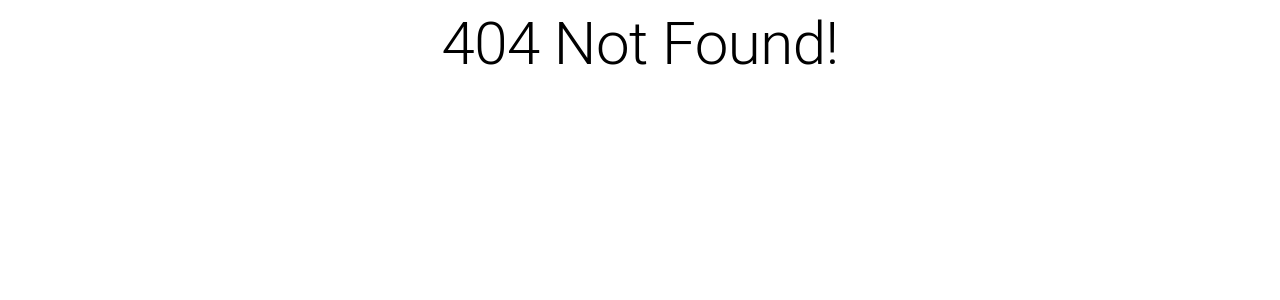
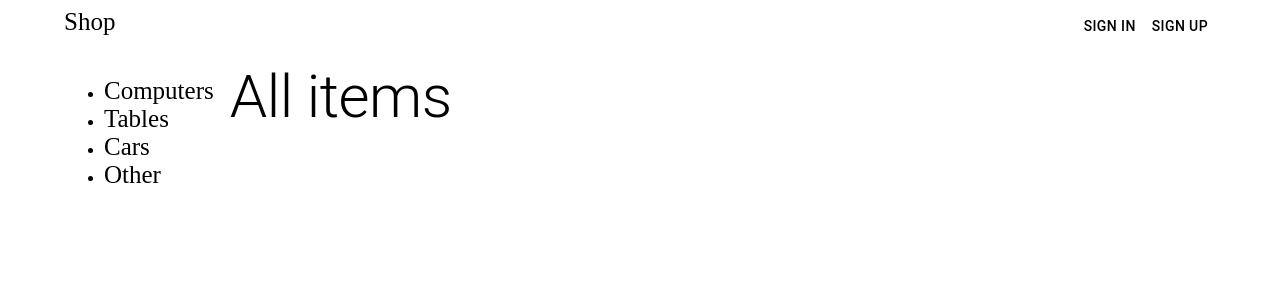
Before and after one commit to limbonalim/Test-5, a React (Vite) app in the folder frontend/: page / in a window 1280 px wide. Before the commit this address had no page. Shown: the top 300 px of the page. Built offline with nearby package versions, Linux system fonts and the light colour scheme.

Commit message:
added ProductsPage page

```diff
--- a/frontend/src/App.tsx
+++ b/frontend/src/App.tsx
@@ -2,17 +2,23 @@ import { Route, Routes } from 'react-router-dom';
 import NotFound from './components/UI/Not-Found/NotFound.tsx';
 import Register from './feathers/users/Register.tsx';
 import Login from './feathers/users/Login.tsx';
+import Layout from './components/UI/Layout/Layout.tsx';
+import ProductsPage from './feathers/products/ProductsPage.tsx';
 
 
 const App = () => {
 
   return (
     <>
-      <Routes>
-        <Route path='/register' element={<Register/>}/>
-        <Route path='/login' element={<Login/>}/>
-        <Route path="*" element={(<NotFound/>)}/>
-      </Routes>
+      <Layout>
+        <Routes>
+          <Route path='/register' element={<Register/>}/>
+          <Route path='/login' element={<Login/>}/>
+          <Route path='/' element={<ProductsPage/>}/>
+          <Route path='/products/:category' element={<ProductsPage/>}/>
+          <Route path="*" element={(<NotFound/>)}/>
+        </Routes>
+      </Layout>
     </>
   )
 };
--- a/frontend/src/components/Toolbar/Toolbar.tsx
+++ b/frontend/src/components/Toolbar/Toolbar.tsx
@@ -4,13 +4,14 @@ import UserMenu from './UserMenu.tsx';
 import AnonymousMenu from './AnonymousMenu.tsx';
 import { useAppSelector } from '../../app/hooks.ts';
 import { selectUser } from '../../feathers/users/usersSlice.ts';
+import { logo } from '../../constants.ts';
 
 const Toolbar = () => {
   const user = useAppSelector(selectUser);
   return (
     <Grid container sx={{justifyContent: 'space-between', flexWrap: 'nowrap'}}>
       <Grid item>
-        <Link to="/" component={RouterLink} color="inherit" sx={{textDecoration: 'none', fontSize: 25}}>Reddit</Link>
+        <Link to="/" component={RouterLink} color="inherit" sx={{textDecoration: 'none', fontSize: 25}}>{logo}</Link>
       </Grid>
       {user ? (<UserMenu user={user}/>) : (<AnonymousMenu/>)}
     </Grid>
--- a/frontend/src/constants.ts
+++ b/frontend/src/constants.ts
@@ -1 +1,17 @@
 export const BASE_URL = 'http://localhost:8000';
+
+export const logo = 'Shop';
+
+export enum Category {
+  computers = 'computers',
+  tables = 'tables',
+  cars = 'cars',
+  other = 'other',
+}
+
+export const category = [
+  {title: 'Computers', path: '/products/computers', value: Category.computers},
+  {title: 'Tables', path: '/products/tables', value: Category.tables},
+  {title: 'Cars', path: '/products/cars', value: Category.cars},
+  {title: 'Other', path: '/products/other', value: Category.other},
+]
--- /dev/null
+++ b/frontend/src/feathers/products/ProductsPage.tsx
@@ -0,0 +1,44 @@
+import Box from '@mui/material/Box';
+import { Grid, Typography, Link } from '@mui/material';
+import {NavLink as RouterLink, useParams} from 'react-router-dom'
+import {category as navigationMenu} from "../../constants.ts";
+import {useEffect, useState} from "react";
+
+
+const ProductsPage = () => {
+  const [pageTitle, setPageTitle] = useState<string>('All items');
+  const {category} = useParams();
+
+  useEffect(() => {
+    if (category) {
+      const index = navigationMenu.findIndex((item) => item.value === category);
+      if (index >= 0) {
+        setPageTitle(navigationMenu[index].title);
+      }
+    } else {
+      setPageTitle('All items');
+    }
+  }, [category]);
+
+  const navLinks = navigationMenu.map((item) => (
+    <li key={item.path}><Link to={item.path} component={RouterLink} color="inherit" sx={{textDecoration: 'none', fontSize: 25}}>{item.title}</Link></li>
+  ));
+
+  return (
+    <Box sx={{display: 'flex', gap: 2}}>
+      <Box>
+        <ul>
+          {navLinks}
+        </ul>
+      </Box>
+      <Box>
+        <Typography variant="h2">{pageTitle}</Typography>
+        <Grid container>
+
+        </Grid>
+      </Box>
+    </Box>
+  );
+};
+
+export default ProductsPage;
```
